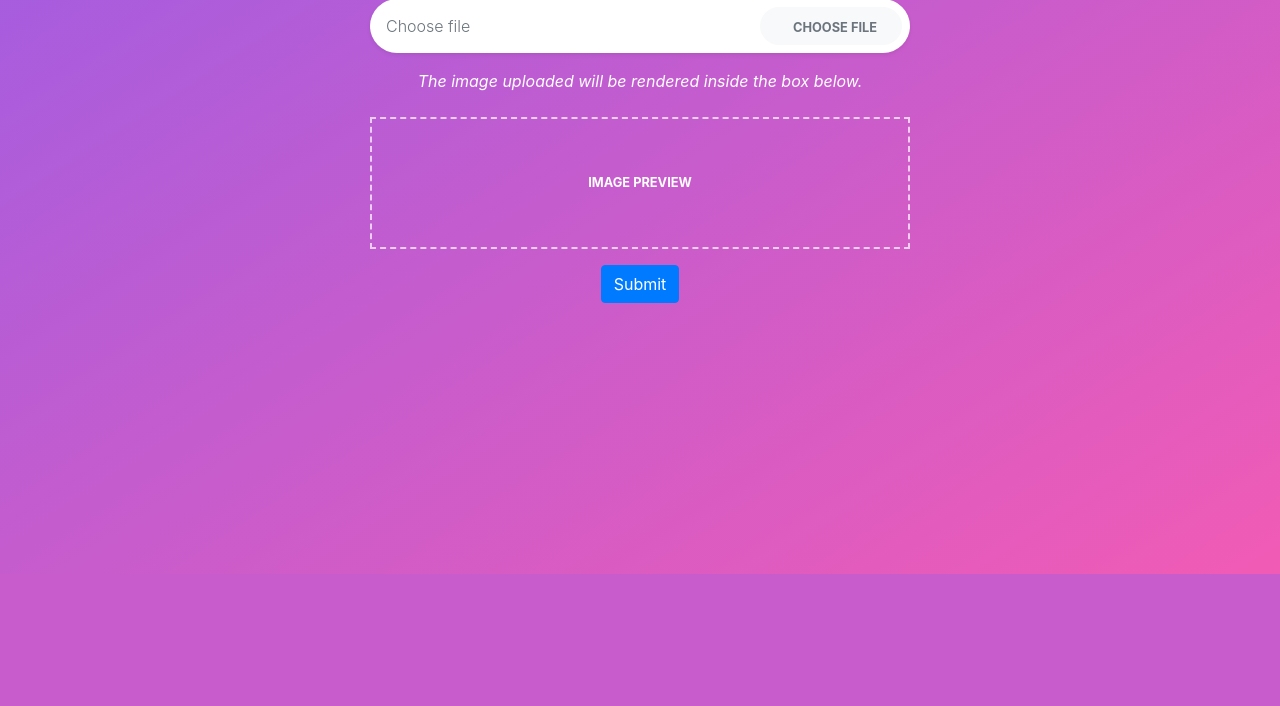
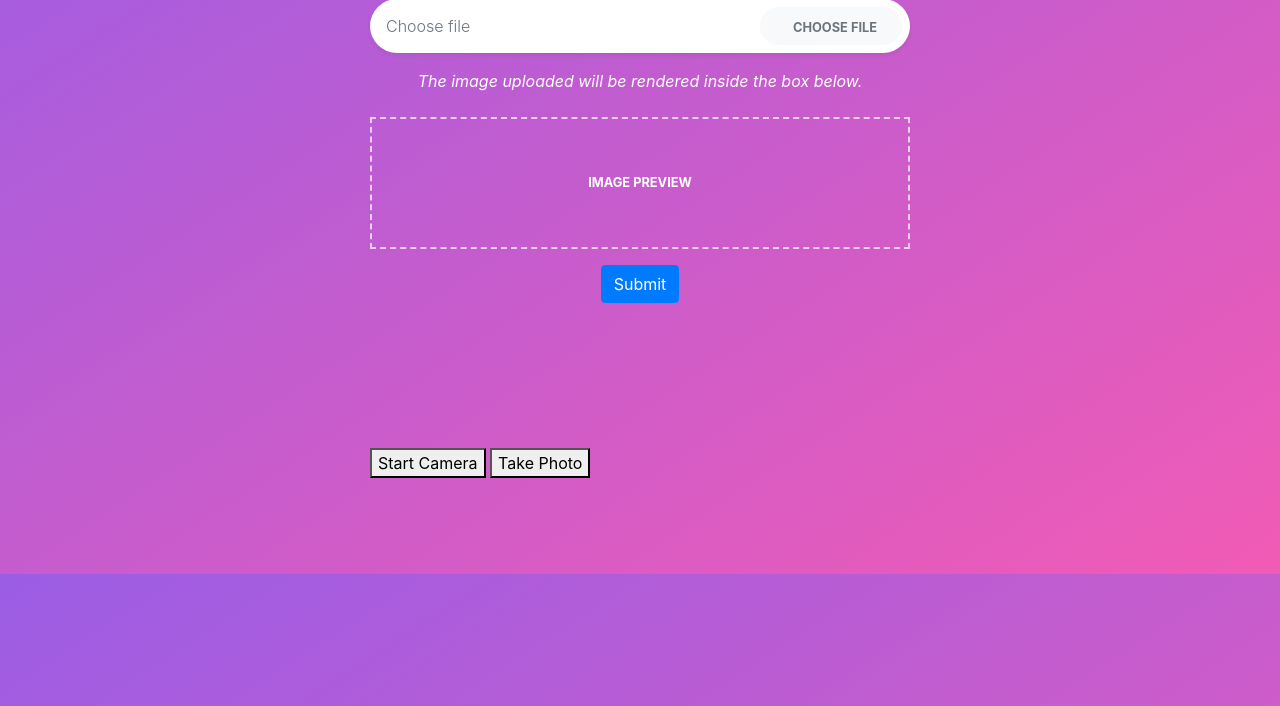
Before and after one commit to Rokas1212/Bimbazinga-plastic-recognition-model, a Flask app: template src/templates/index.html in a window 1280 px wide. Shown: the part 226-932 px from the top of the page. Before the commit the page ends 800 px from the top, so only its background shows below. Run offline with Flask 2, Linux system fonts and the light colour scheme; the template is opened without the code that fills it, so the values that code supplies are empty.

Commit message:
adding camera button to the app

```diff
--- a/src/app.py
+++ b/src/app.py
@@ -2,6 +2,9 @@
 from flask import Flask, render_template, request, url_for
 from model import predict_result
 from werkzeug.utils import secure_filename
+import io
+from PIL import Image
+import base64
 import os
 # Instantiating flask app
 app = Flask(__name__)
@@ -16,15 +19,15 @@ def main():
 # Prediction route
 @app.route('/', methods=['POST'])
 def predict_image_file():
-    if request.method == 'POST':
-        file = request.files['file']
+    try:
+        if request.method == 'POST':
+            file = request.files['file']
 
-        pred = predict_result(file)
-        return render_template("result.html", predictions=str(pred))
-
-    error = "File cannot be processed."
-    return render_template("result.html", err=error)
-
+            pred = predict_result(file)
+            return render_template("result.html", predictions=str(pred))
+    except:
+        error = "File cannot be processed."
+        return render_template("result.html", err=error)
 
 # Driver code
 if __name__ == "__main__":
--- a/src/model.py
+++ b/src/model.py
@@ -10,7 +10,7 @@ model = torch.load("src\model.pkl",
                    map_location=torch.device('cpu'))
 
 
-def predict_result(image_path):
-    img = mpimg.imread(image_path)
+def predict_result(file):
+    img = mpimg.imread(file)
     label, _, probs = model.predict(img)
     return label
--- a/src/static/js/image_upload.js
+++ b/src/static/js/image_upload.js
@@ -1,5 +1,5 @@
 /*  ==========================================
-    SHOW UPLOADED IMAGE
+    SHOW UPLOADED IMAGE and STORE IN SESSION
 * ========================================== */
 function readURL(input) {
     if (input.files && input.files[0]) {
@@ -9,10 +9,21 @@ function readURL(input) {
         localStorage.setItem('imageData', e.target.result);
       };
       reader.readAsDataURL(input.files[0]);
+    }else if (input.srcElement && input.srcElement.localName === "video") {
+        var canvas = document.createElement('canvas');
+        canvas.width = input.srcElement.videoWidth;
+        canvas.height = input.srcElement.videoHeight;
+        var ctx = canvas.getContext('2d');
+        ctx.drawImage(input.srcElement, 0, 0, canvas.width, canvas.height);
+        var dataURL = canvas.toDataURL();
+        $('#imageResult').attr('src', dataURL);
+        localStorage.setItem('imageData', dataURL);
     }
   }
 
-
+/** =====================================
+ * RESTORE IMAGE FROM SESSION
+ ======================================*/
 $('#buttonas').click(function() {
     var imageData = localStorage.getItem('imageData');
     if (imageData) {
@@ -32,6 +43,51 @@ $(function () {
     });
 });
 
+const startCameraBtn = document.getElementById('startCameraBtn');
+const video = document.getElementById('videoFeed');
+const canvas = document.getElementById('canvas');
+const ctx = canvas.getContext('2d');
+
+startCameraBtn.addEventListener('click', () => {
+  navigator.mediaDevices.getUserMedia({ video: true })
+    .then(stream => {
+      video.srcObject = stream;
+      video.style.display = 'block';
+    })
+    .catch(err => console.error(err));
+});
+
+function takeSnapshot() {
+    const canvas = document.createElement('canvas');
+    canvas.width = video.videoWidth;
+    canvas.height = video.videoHeight;
+    canvas.getContext('2d').drawImage(video, 0, 0, canvas.width, canvas.height);
+    const dataURL = canvas.toDataURL('image/jpeg'); // Change file type to JPEG
+    const imageResult = document.getElementById('imageResult');
+    imageResult.setAttribute('src', dataURL);
+    localStorage.setItem('imageData', dataURL);
+}
+
+
+// document.getElementById('captureBtn').addEventListener('click', () => {
+//     ctx.drawImage(video, 0, 0, canvas.width, canvas.height);
+//     const imageData = canvas.toDataURL('image/png');
+//     fetch('/', {
+//       method: 'POST',
+//       headers: {
+//         'Content-Type': 'application/x-www-form-urlencoded'
+//       },
+//       body: `imageData=${encodeURIComponent(imageData)}`
+//     })
+//     .then(response => response.text())
+//     .then(imageUrl => {
+//       const img = document.getElementById('imageResult');
+//       img.src = imageUrl;
+//       img.style.display = 'block';
+//     });
+//   });
+
+
 /*  ==========================================
     SHOW UPLOADED IMAGE NAME
 * ========================================== */
--- a/src/templates/index.html
+++ b/src/templates/index.html
@@ -43,8 +43,14 @@ Hand Sign Digit Recognition
                         </div>
                     </div>
                 </div>
+
             </form>
-
+            <div class="camera-area">
+                <button id="startCameraBtn">Start Camera</button>
+                <button onclick="takeSnapshot()">Take Photo</button>
+                <video id="videoFeed" autoplay></video>
+                <canvas id="canvas"></canvas>
+            </div>
         </div>
     </div>
 </div>
```
